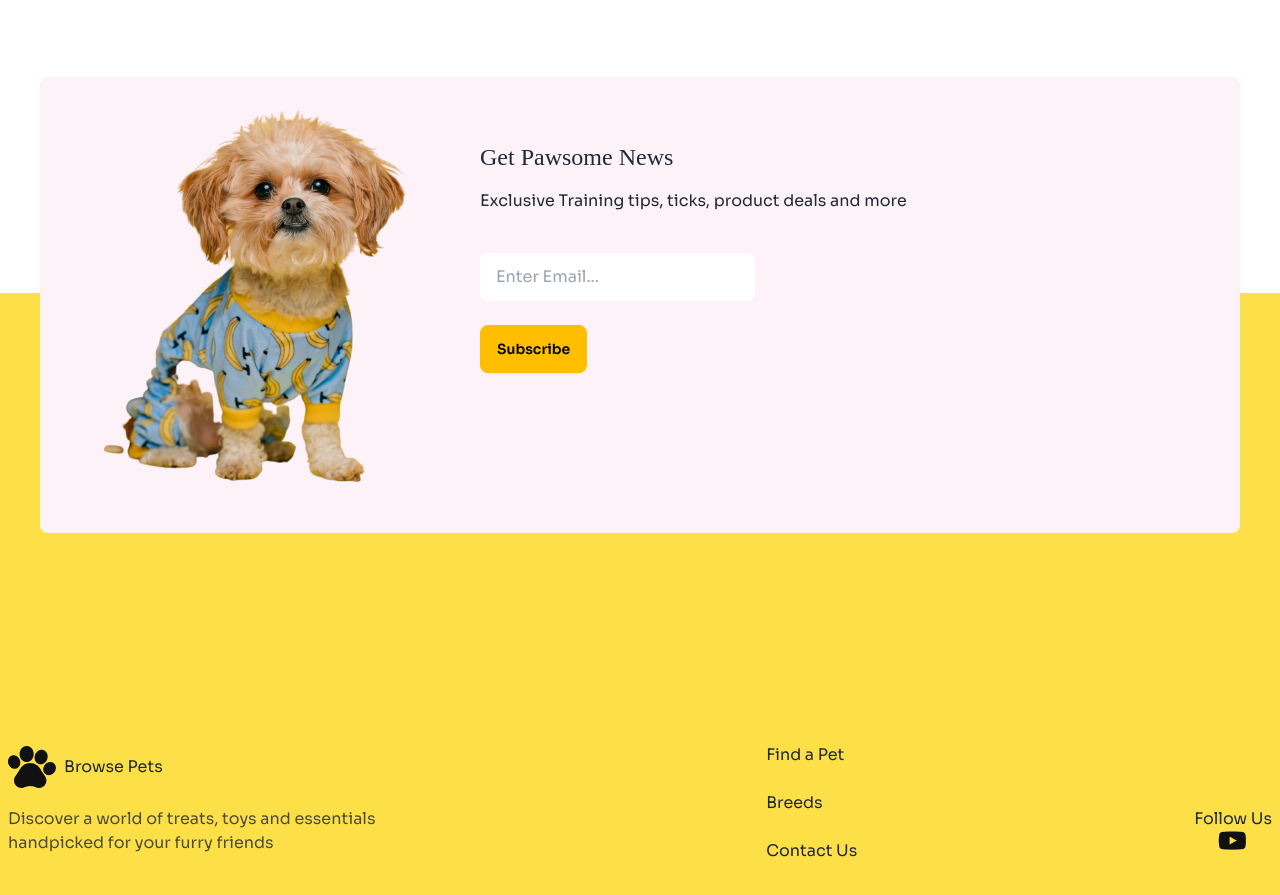
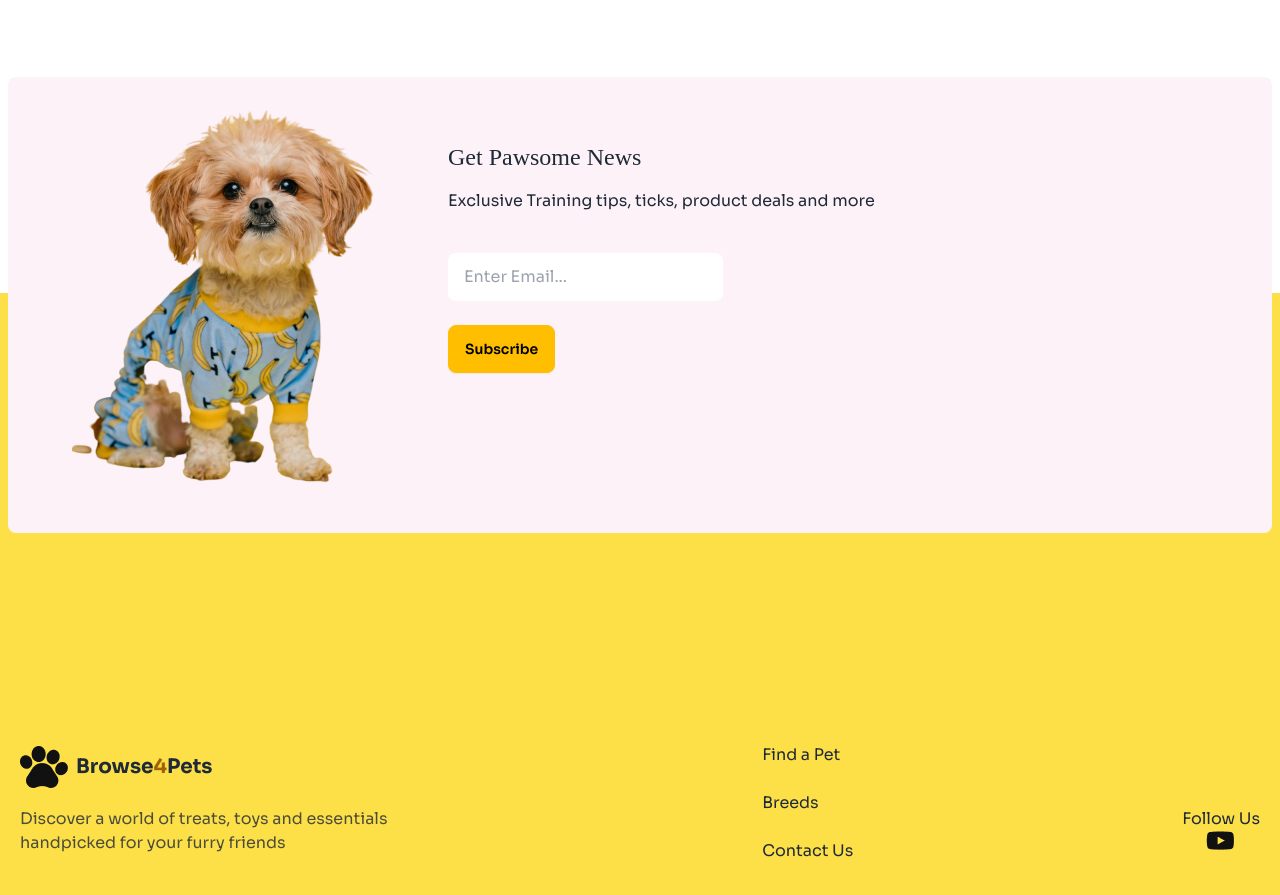
Before and after one commit to Naeem240/a3-001-pet-shop, a plain HTML site: page index.html in a window 1280 px wide. Shown: the part 2233-3128 px from the top of the page. Drawn offline with nearby package versions, Linux system fonts and the light colour scheme; a web font is replaced by a local one.

Commit message:
Update some more styles

```diff
--- a/index.html
+++ b/index.html
@@ -31,18 +31,6 @@
         h1{
             font-family: 'ADLaM Display', serif !important;
         }
-        /* .categories div{
-            background-color: #FFDC26;
-            text-align: center;
-            border-radius: 10px;
-            padding: 50px 65px;
-        }
-        .categories div img{
-            margin: auto;
-            background-color: white;
-            border-radius: 50%;
-            padding: 10px;
-        } */
     </style>
 
 
@@ -106,9 +94,6 @@
         <!-- Navbar End -->
     </header>
     <!-- Header Section End -->
-
-
-
 
     <!-- Main Section Start -->
     <main>
@@ -204,7 +189,7 @@
                             Pet</p>
                         <button class="bg-white px-8 py-1 rounded-lg mt-8">Shop now</button>
                         <div class="relative h-32"><img src="images/cute-pet-small.png" alt="dog-cartoon"
-                                class="absolute right-20 -top-16 translate-x-14 -translate-y-7 border"></div>
+                                class="absolute right-20 -top-16 translate-x-14 -translate-y-7"></div>
                     </div>
                     <div class="flex items-center border bg-white w-full px-2 rounded-lg py-2 gap-x-4">
                         <div>
@@ -361,9 +346,9 @@
         <!-- Pricing End -->
 
         <!-- Pawsome News Start -->
-         <section class="relative top-60 -mt-50 rounded-lg">
-            <div class="mx-2 lg:mx-10 rounded-lg bg-pink-50 lg:flex gap-x-16 pl-8 lg:pl-16 py-8">
-                <div><img src="images/cute-pet-mid.png" alt=""></div>
+         <section class="container mx-auto relative top-60 -mt-50 rounded-lg">
+            <div class="mx-2 text-center lg:text-left rounded-lg bg-pink-50 lg:flex gap-x-16 lg:pl-16 py-8">
+                <div class=""><img src="images/cute-pet-mid.png" alt="" class=" mx-auto"></div>
                 <div class="mt-4">
                     <h1 class="text-2xl my-4">Get Pawsome News</h1>
                     <h4 class="my-4">Exclusive Training tips, ticks, product deals and more</h4><br>
@@ -377,11 +362,12 @@
 
     <!-- Footer Section Start -->
     <footer class="h-[650px] bg-yellow-300">
-        <div class="lg:flex justify-between container mx-auto px-2 pt-[300px] lg:pt-[450px]">
+        <div class="container mx-auto lg:flex justify-between px-5 pt-[300px] lg:pt-[450px]">
             <div class="lg:w-1/3">
                 <div class="flex items-center gap-x-2">
                     <div><img src="images/logo-footer.png" alt=""></div>
-                    <h3>Browse Pets</h3>
+                    <h3 class="font-bold text-xl">Browse<span
+                            class="text-yellow-700">4</span>Pets</h3>
                 </div>
                 <p class="opacity-80 my-2 lg:mt-4">Discover a world of treats, toys and essentials handpicked for your furry friends</p>
             </div>
```
